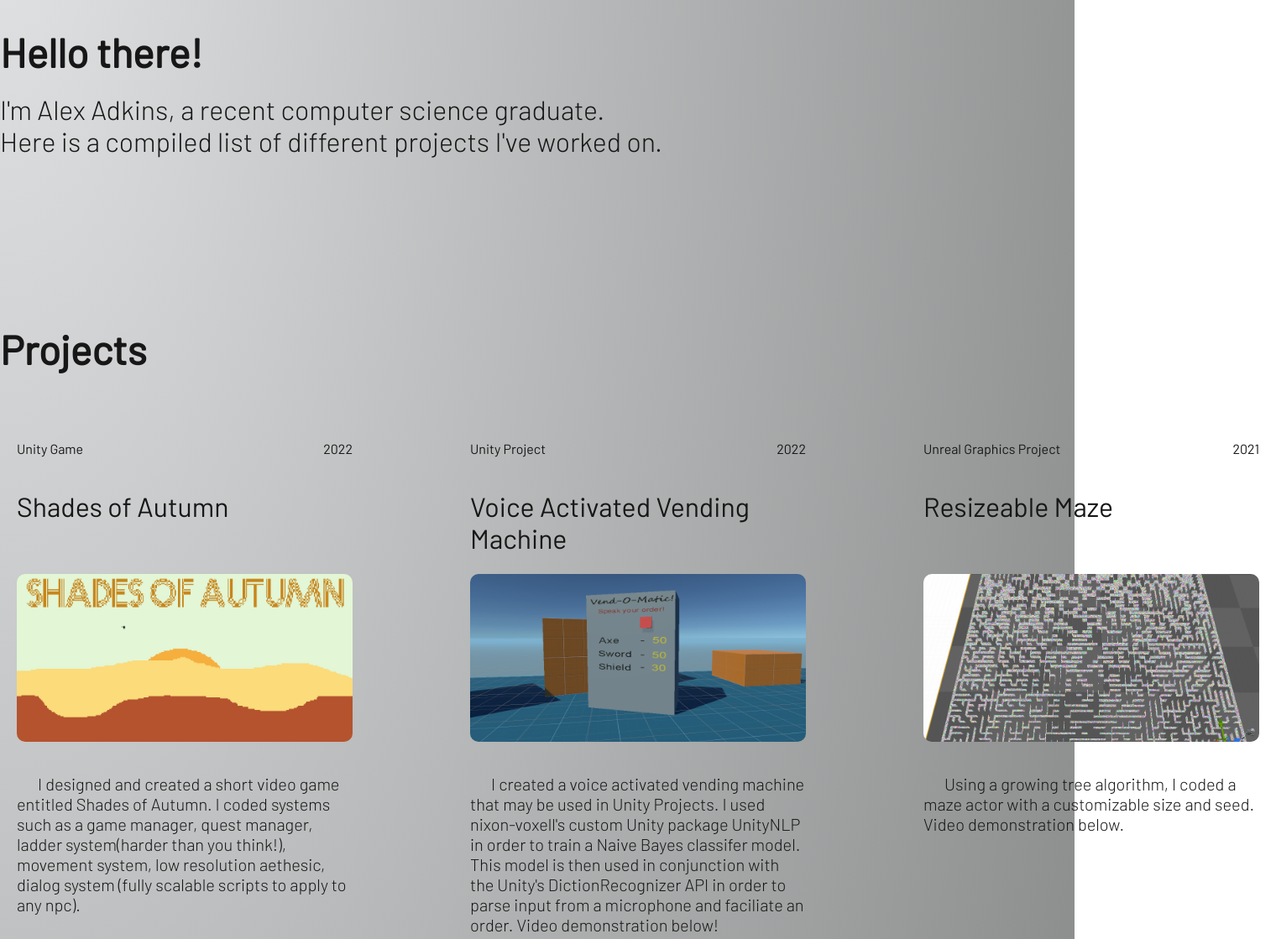
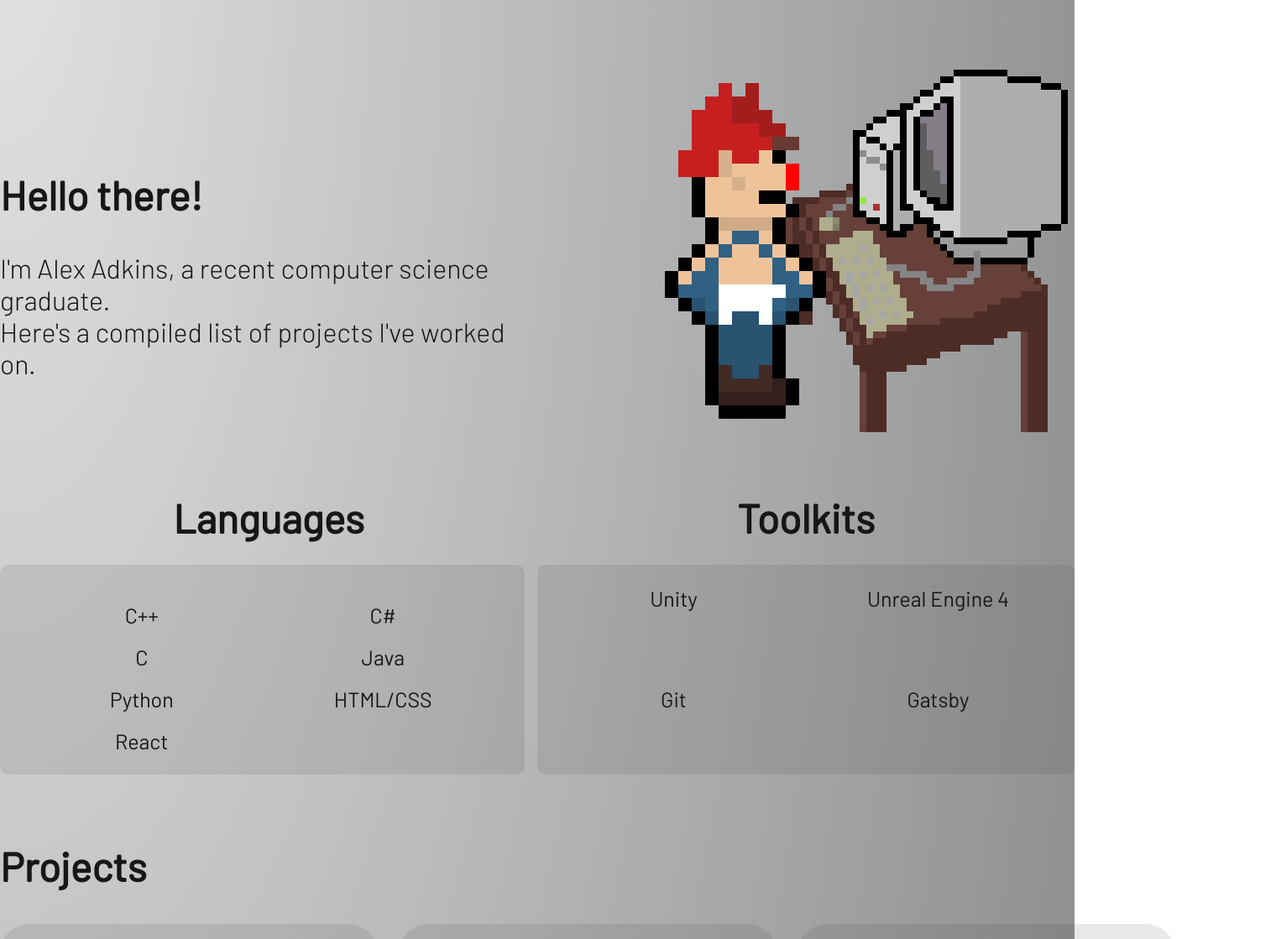
Before and after one commit to alexjadkins1/myportfolio, a Gatsby site: page / in a window 1280 px wide. Shown: the part 126-1245 px from the top of the page at 84% size, 1520 px wide, since content can reach past the window. Built offline with nearby package versions, Linux system fonts and the light colour scheme; Gatsby itself is replaced by a stand-in of ours.

Commit message:
added artwork and a skills section

```diff
--- a/src/components/Navbar2.js
+++ b/src/components/Navbar2.js
@@ -8,6 +8,7 @@ export default function Navbar() {
         <div className="links">
 
             <a href="/resume.pdf">Resume</a>
+            <a href="https://github.com/alexjadkins1" target="_blank" rel="noopener noreferrer">Github</a>
             <a href="https://www.linkedin.com/in/alexander-adkins-877622206/" target="_blank" rel="noopener noreferrer">LinkedIn</a>
             <Link to="/">Home</Link>
 
--- /dev/null
+++ b/src/components/introSkills.js
@@ -0,0 +1,26 @@
+import React from 'react'
+import compGIF from '../gifs/cannonComp.gif'
+import * as styles from '../styles/home.module.css'
+
+export default function Intro() {
+    return (
+
+
+        <intro>
+
+
+            <greeting>
+                <h3>Hello there!</h3><br></br>
+                <p>I'm Alex Adkins, a recent computer science graduate. <br></br>
+                Here's a compiled list of projects I've worked on.</p>
+            </greeting>
+
+            <gif>
+                <date><img src={compGIF} alt="Cannonball the Clown using the computer"/></date>
+            </gif>
+
+        </intro>
+
+    )
+
+}
--- a/src/components/layout.js
+++ b/src/components/layout.js
@@ -1,4 +1,6 @@
 import Navbar from './Navbar2'
+import Intro from './introSkills'
+import Skill from './skills'
 import React from 'react'
 import '../styles/global.css'
 
@@ -6,11 +8,15 @@ export default function Layout({ children }) {
   return (
     <div className="layout">
         <Navbar />
+        <Intro />
+        <Skill />
         <div className="content">
             { children }
         </div>
+
+
         <footer>
-            <p>Created using ReactJS and Gatsby SSG</p>
+            <p text-align='center'>Created using ReactJS and Gatsby SSG</p>
         </footer>
 
 
--- /dev/null
+++ b/src/components/skills.js
@@ -0,0 +1,50 @@
+import React from 'react'
+
+export default function skill() {
+    return (
+
+       <skills>
+
+        <h3>Languages</h3>
+        <h3>Toolkits</h3>
+        <languages>
+
+
+
+
+            <p>C++</p>
+
+
+            <p>C#</p>
+
+
+            <p>C</p>
+
+            <p>Java</p>
+
+            <p>Python</p>
+
+            <p>HTML/CSS</p>
+
+            <p>React</p>
+
+        </languages>
+
+
+
+        <toolkits>
+
+
+
+            <p>Unity</p>
+            <p>Unreal Engine 4</p>
+            <p>Git</p>
+            <p>Gatsby</p>
+
+        </toolkits>
+
+       </skills>
+
+    )
+
+}
--- a/src/pages/index.js
+++ b/src/pages/index.js
@@ -5,6 +5,7 @@ import Layout from '../components/layout'
 import * as styles from '../styles/home.module.css'
 import * as pstyles from '../styles/projects.module.css'
 import { GatsbyImage, getImage } from "gatsby-plugin-image"
+
 
 // Step 2: Define your component
 const IndexPage = ({ data }) => {
@@ -16,9 +17,17 @@ const IndexPage = ({ data }) => {
       <section className={styles.header}>
 
       <div>
-        <h3>Hello there!</h3>
-        <p>I'm Alex Adkins, a recent computer science graduate.</p>
-        <p>Here is a compiled list of different projects I've worked on.</p>
+
+
+
+
+
+
+
+
+
+
+
 
 
 
@@ -28,6 +37,7 @@ const IndexPage = ({ data }) => {
             {projects.map(project => (
 
 
+             <proj>
               <div>
                 <nav>
                 <type>{project.frontmatter.type}</type>
@@ -35,9 +45,9 @@ const IndexPage = ({ data }) => {
                 </nav>
                 <h3>{project.frontmatter.title}</h3>
 
-                <div className={pstyles.picture}>
+                <div>
                   <a href={project.frontmatter.url} target="_blank" rel="noopener noreferrer">
-                    <GatsbyImage image = {getImage(project.frontmatter.image)}/>
+                    <GatsbyImage className = {pstyles.picture} image = {getImage(project.frontmatter.image)}/>
                   </a>
                 </div>
 
@@ -46,7 +56,7 @@ const IndexPage = ({ data }) => {
 
                 <p>{project.frontmatter.text}</p>
               </div>
-
+              </proj>
             ))}
         </div>
       </div>
@@ -71,8 +81,8 @@ query Projects {
        image {
         childImageSharp {
           gatsbyImageData(
-            height: 200,
-            width: 400,
+            height: 550,
+            width: 900,
             blurredOptions: {width: 100},
             placeholder: BLURRED,
             transformOptions: {cropFocus:CENTER},
--- a/src/projects/shades.md
+++ b/src/projects/shades.md
@@ -2,7 +2,7 @@
 type: Unity Game
 date: 2022
 title: Shades of Autumn
-text: I designed and created a short video game entitled Shades of Autumn. I coded systems such as a game manager, quest manager, ladder system(harder than you think!), movement system, low resolution aethesic, dialog system (fully scalable scripts to apply to any npc).
+text: I designed and created a short video game entitled Shades of Autumn. I coded systems such as a game manager, quest manager, ladder system(harder than you think!), movement system, low resolution aesthesic, dialog system (fully scalable scripts to apply to any npc).
 image: ../../static/images/thumbs/shades.png
 url: https://alexjadkins.itch.io/shades-of-autumn
 ---
--- a/src/projects/vendingMachine.md
+++ b/src/projects/vendingMachine.md
@@ -2,7 +2,7 @@
 type: Unity Project
 date: 2022
 title: Voice Activated Vending Machine
-text: I created a voice activated vending machine that may be used in Unity Projects. I used nixon-voxell's custom Unity package UnityNLP in order to train a Naive Bayes classifer model. This model is then used in conjunction with the Unity's DictionRecognizer API in order to parse input from a microphone and faciliate an order. Video demonstration below!
+text: I created a voice activated vending machine that may be used in Unity Projects. I used nixon-voxell's custom Unity package UnityNLP in order to train a Naive Bayes classifier model. This model is then used in conjunction with the Unity's DictionRecognizer API in order to parse input from a microphone and facilitate an order. Video demonstration below!
 image: ../../static/images/thumbs/vend.png
 url: https://google.com
 ---
--- a/src/styles/global.css
+++ b/src/styles/global.css
@@ -42,6 +42,13 @@ nav .links{
     font-weight: 400;
 }
 
+nav h1{
+
+    font-size: 2em;
+    font-weight: 400;
+
+}
+
 nav a {
     display: inline-block;
     margin-left: 40px;
@@ -57,7 +64,7 @@ nav a:hover{
 nav type {
 
     text-align: left;
-
+    vertical-align: bottom;
 }
 
 nav date {
@@ -65,3 +72,104 @@ nav date {
     text-align: right;
 
 }
+
+
+/*Intro and Skills Styles*/
+
+intro{
+
+    display: inline-block;
+    display: grid;
+    grid-template-columns: 1fr 1fr;
+    margin: 40px auto;
+
+}
+
+intro h3 {
+
+    font-size: 3em;
+    font-weight: 600;
+    margin-bottom: 20px;
+
+    margin-top: 200px;
+
+}
+
+intro p{
+
+
+    font-size: 2em;
+    font-weight: 300;
+
+
+}
+
+
+
+intro greeting {
+
+    text-align: left;
+}
+
+intro gif {
+
+    text-align: right;
+
+}
+
+skills{
+
+    display: inline-block;
+    display: grid;
+    grid-template-columns: 1fr 1fr;
+    margin: 50px auto;
+
+}
+
+skills languages {
+
+    text-align: center;
+    display: grid;
+    grid-template-columns: 1fr 1fr;
+    background-color:  rgba(46,46,46,0.1);
+    border-color: rgba(46,46,46,0.001);
+    border-style: solid;
+    border-width: 25px;
+    border-radius: 10px;
+    margin-right: 15px;
+
+}
+
+skills toolkits {
+
+    text-align: center;
+    grid-template-columns: 1fr 1fr;
+    display: grid;
+    background-color:  rgba(46,46,46,0.1);
+    border-color: rgba(46,46,46,0.001);
+    border-style: solid;
+    border-radius: 10px;
+    border-width: 5px;
+
+
+}
+
+skills h3 {
+
+
+    width: 400px;
+    height: 100px;
+    font-size: 3em;
+    text-align: center;
+    margin: 20px auto 0px;
+    font-weight: 600;
+    margin-bottom: -15px;
+}
+
+skills p {
+
+    text-align: left;
+    font-size: 25px;
+    text-indent: 0px;
+    margin: 20px auto 0px;
+}
--- a/src/styles/projects.module.css
+++ b/src/styles/projects.module.css
@@ -2,8 +2,9 @@
 .projects {
     display: grid;
     grid-template-columns: 1fr;
-    grid-gap: 140px;
-    margin: 40px 20px;
+    grid-gap: 25px;
+    margin: 40px 0px;
+
 }
 
 
@@ -22,7 +23,9 @@
     text-align: left;
     margin: 20px auto 0px;
     font-weight: 400;
+    margin-bottom: -15px;
 }
+
 
 .projects h1 {
 
@@ -30,6 +33,19 @@
     text-align: left;
     margin: 20px auto 0px;
     font-weight: 400;
+
+}
+
+.projects proj {
+
+    background-color:  rgba(46,46,46,0.1);
+    border-style: solid;
+    border-width: 25px;
+    border-radius: 35px;
+    border-color: rgba(46,46,46,0.001);
+
+
+
 }
 
 .projects p {
@@ -43,19 +59,20 @@
 
     border-radius: 10px;
     overflow: hidden;
-    width: 500 px;
+    width: 10 px;
     height: 500 px;
 }
 
 .picture:hover{
     box-shadow: 0 0 6px black;
-    top: -10px;
+    position: relative;
+    top: -3px;
 }
 
 @media only screen and (min-width: 600px){
 
     .picture{
-        width: 300 px;
+        width: 10 px;
         height: 350 px;
     }
 
```
Also changed, not shown: src/gifs/cannonComp.gif (added), 2 other files.
